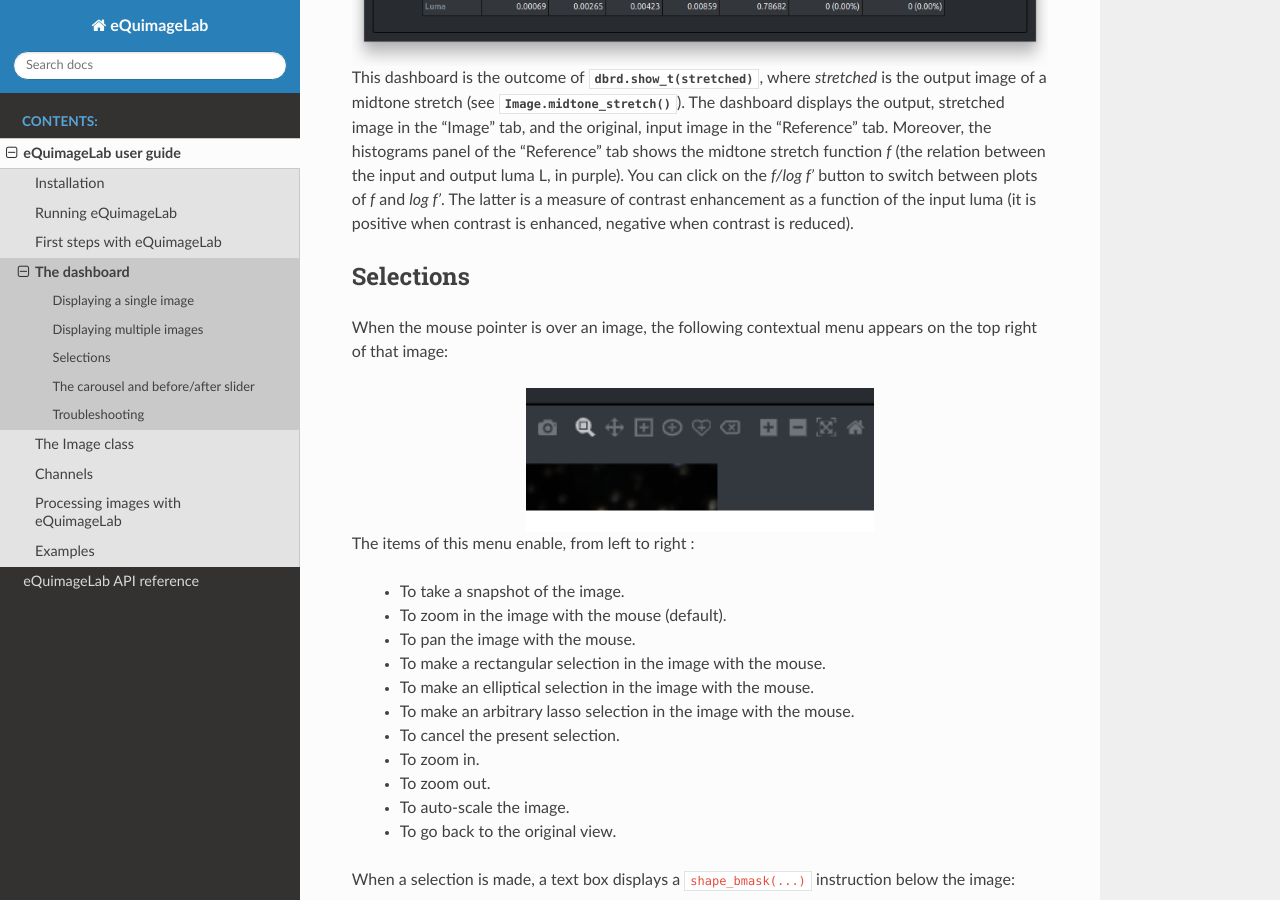
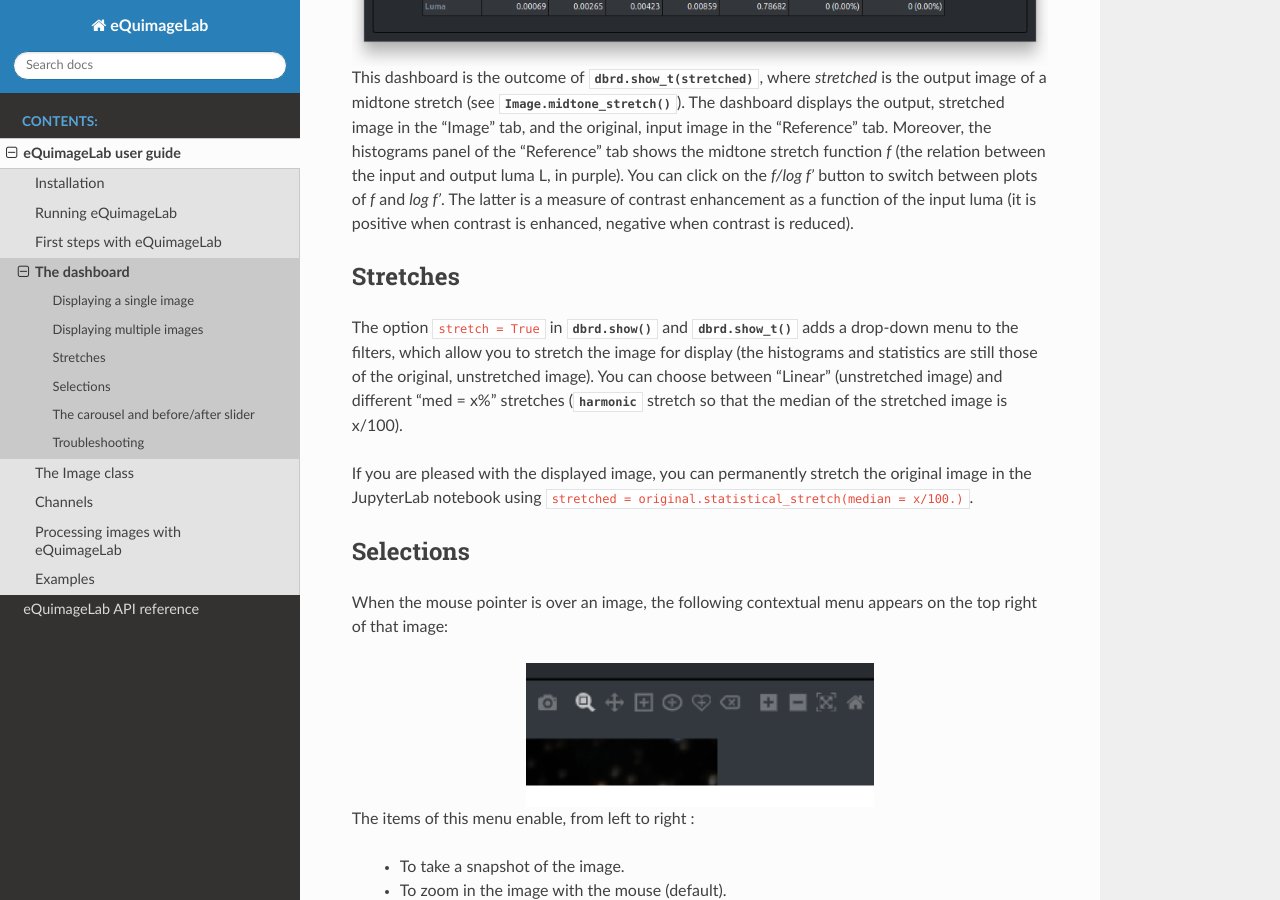
Before and after one commit to ymniquet/eQuimageLab, a Sphinx documentation site: the page built from docs/source/dashboard.rst, in a window 1280 px wide and 900 px high, scrolled down 3382 px. Built offline with Sphinx 7.4.7 and the Read the Docs theme 3.1.0, drawn with Linux system fonts in a browser that asks for light colours; pages that are not in the unit, such as notebooks, are missing from menus.

Commit message:
Updated documentation.

```diff
--- a/docs/source/dashboard.rst
+++ b/docs/source/dashboard.rst
@@ -48,6 +48,13 @@ Here is another example of dashboard with two images and the "Reference" tab sho
    :alt: eQuimageLab dashboard with histograms transformation
 
 This dashboard is the outcome of :py:meth:`dbrd.show_t(stretched) <equimagelab.jupyter.backend_dash.Dashboard.show_t>`, where *stretched* is the output image of a midtone stretch (see :py:meth:`Image.midtone_stretch() <equimage.image_stretch.MixinImage.midtone_stretch>`). The dashboard displays the output, stretched image in the "Image" tab, and the original, input image in the "Reference" tab. Moreover, the histograms panel of the "Reference" tab shows the midtone stretch function *f* (the relation between the input and output luma L, in purple). You can click on the *f/log f'* button to switch between plots of *f* and *log f'*. The latter is a measure of contrast enhancement as a function of the input luma (it is positive when contrast is enhanced, negative when contrast is reduced).
+
+Stretches
+^^^^^^^^^
+
+The option ``stretch = True`` in :py:meth:`dbrd.show() <equimagelab.jupyter.backend_dash.Dashboard.show>` and :py:meth:`dbrd.show_t() <equimagelab.jupyter.backend_dash.Dashboard.show_t>` adds a drop-down menu to the filters, which allow you to stretch the image for display (the histograms and statistics are still those of the original, unstretched image). You can choose between "Linear" (unstretched image) and different "med = x%" stretches (:py:func:`harmonic <equimage.image_stretch.hms>` stretch so that the median of the stretched image is x/100).
+
+If you are pleased with the displayed image, you can permanently stretch the original image in the JupyterLab notebook using ``stretched = original.statistical_stretch(median = x/100.)``.
 
 Selections
 ^^^^^^^^^^
```
Also changed, not shown: 1 other file.
